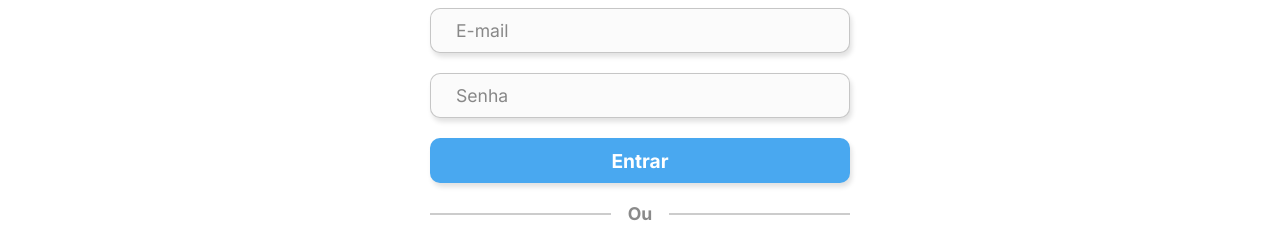
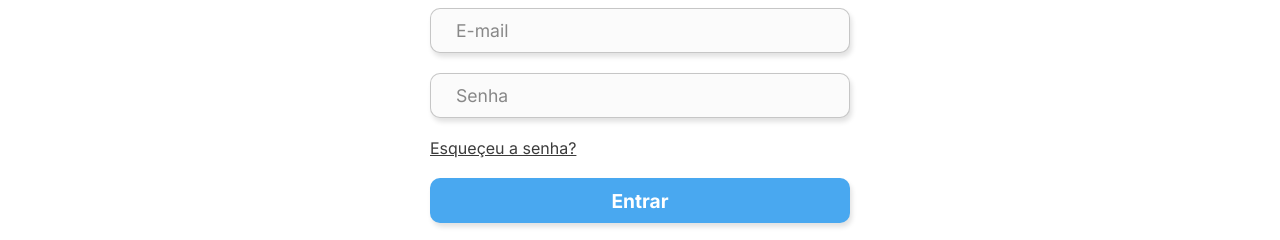
Before and after one commit to viniciusrvcruz/projeto-interdisciplinar, a plain HTML site: page tela-de-login.html in a window 1280 px wide. Shown: the part 152-392 px from the top of the page. Drawn offline with Linux system fonts and the light colour scheme.

Commit message:
adicioner o esqueci a senha na tela de login

```diff
--- a/css/index.css
+++ b/css/index.css
@@ -54,7 +54,7 @@ header {
 
 .logo-nav ul li {
     list-style-type: none;
-    margin-right: 1.2em;
+    margin: 0em .7em;
     font-weight: bold;
     font-size: 1.1em;
     cursor: pointer;
@@ -67,7 +67,7 @@ header {
 }
 
 header input {
-    height: 30px;
+    height: 35px;
     background-color: var(--cor-cinzaClaro);
     border: 1px solid rgba(0, 0, 0, 0.212);
     border-radius: 10px;
--- a/css/tela-de-login.css
+++ b/css/tela-de-login.css
@@ -67,7 +67,7 @@ form h1 {
     font-size: 1.8em;
 }
 
-input {
+form > input {
     height: 45px;
     background-color: var(--cor-cinzaClaro);
     border: 1px solid rgba(0, 0, 0, 0.212);
@@ -83,8 +83,30 @@ input::placeholder {
     color: rgba(0, 0, 0, 0.46);
 }
 
+.entrar-container {
+    display: flex;
+    flex-direction: column;
+    justify-content: space-between;
+    align-items: flex-start;
+    width: 100%;
+}
+
+.entrar-container span {
+    display: inline-block;
+    text-decoration: underline;
+    font-size: 1em;
+    color:rgba(0, 0, 0, 0.767);
+}
+
+.entrar-container span:hover {
+    color: var(--cor-azul);
+    cursor: pointer;
+}
+
 .btn-entrar {
+    width: 100%;
     height: 45px;
+    margin-top: 20px;
     font-size: 1.2em;
     font-weight: bold;
     background-color: var(--cor-azul);
--- a/tela-de-login.html
+++ b/tela-de-login.html
@@ -24,7 +24,10 @@
             <h1>login</h1>
             <input type="email" name="email" id="email" placeholder="E-mail" required>
             <input type="password" name="senha" id="senha" placeholder="Senha" required>
-            <button class="btn-entrar" onclick="location.href='index.html'">Entrar</button>
+            <div class="entrar-container">
+                <span>Esqueçeu a senha?</span>
+                <button class="btn-entrar" onclick="location.href='index.html'">Entrar</button>
+            </div>
             <div class="ou">
                 <div class="traco"></div>
                 <p>Ou</p>
```
